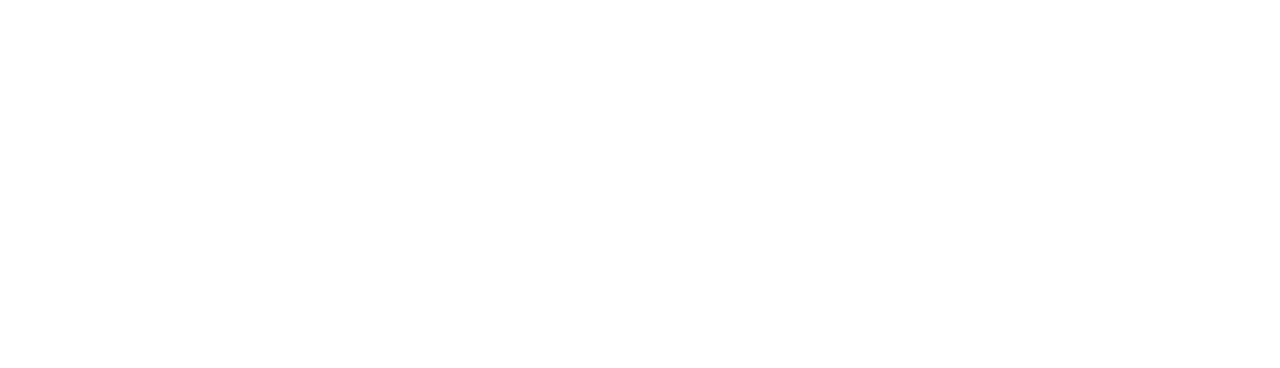
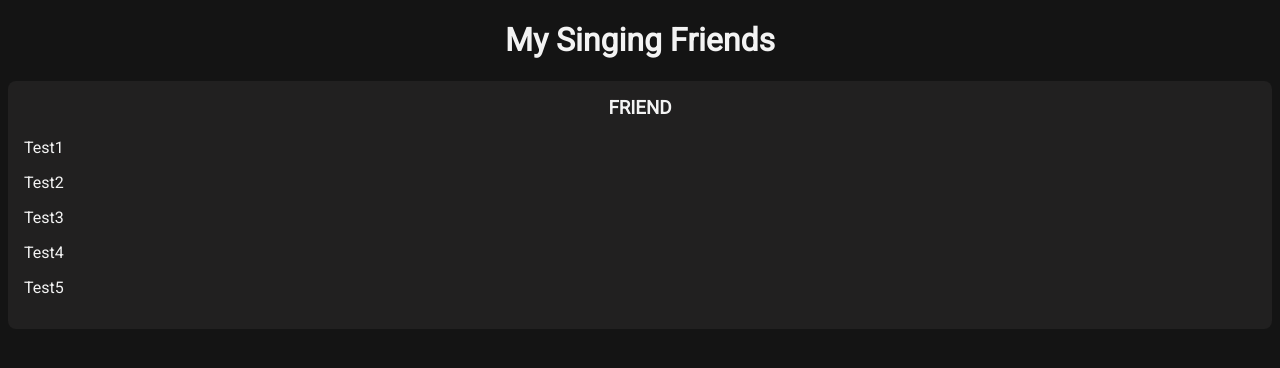
Before and after one commit to a-pyro/covalence-99-lines-of-code-p1, a plain HTML site: page index.html in a window 1280 px wide. Drawn offline with Linux system fonts and the light colour scheme.

Commit message:
ex completed

```diff
--- a/app.js
+++ b/app.js
@@ -0,0 +1,20 @@
+const friends = ['Nello', 'Maio', 'Pit', 'Pelle', 'Paolo'];
+
+for (let i = 0; i < friends.length; i++) {
+  let chorus = '';
+  for (let j = 99; j >= 1; j--) {
+    if (j === 1) {
+      chorus += `${j} line of code in the file, ${j} line of code; ${friends[i]} strikes one out, clears it all out, no more lines of code in the file
+      `;
+    } else {
+      chorus += `${j} lines of code in the file, ${j} lines of code; ${
+        friends[i]
+      } strikes one out, clears it all out, ${j - 1} lines of code in the file
+      `;
+    }
+  }
+
+  console.log(friends[i] + ':\n', chorus);
+  //   console.log(`${friends[i]}:
+  //       ${chorus}`);
+}
--- a/index.html
+++ b/index.html
@@ -4,8 +4,23 @@
     <meta charset="UTF-8" />
     <meta name="viewport" content="width=device-width, initial-scale=1.0" />
     <title>99linesofcode</title>
+    <link
+      href="https://fonts.googleapis.com/css2?family=Roboto&display=swap"
+      rel="stylesheet"
+    />
+
+    <link rel="stylesheet" href="style.css" />
   </head>
   <body>
+    <h1>My Singing Friends</h1>
+    <div class="friend">
+      <h3>Friend</h3>
+      <p>Test1</p>
+      <p>Test2</p>
+      <p>Test3</p>
+      <p>Test4</p>
+      <p>Test5</p>
+    </div>
     <script src="/app.js"></script>
   </body>
 </html>
--- /dev/null
+++ b/style.css
@@ -0,0 +1,25 @@
+body {
+  background-color: rgba(20, 20, 20, 1);
+  color: #f3f3f3;
+  font-family: 'Roboto', sans-serif;
+}
+
+* {
+  box-sizing: border-box;
+}
+
+.friend {
+  background-color: rgba(224, 207, 207, 0.062);
+  border-radius: 8px;
+  padding: 1rem;
+}
+
+h1 {
+  text-align: center;
+}
+
+.friend > h3 {
+  text-transform: uppercase;
+  text-align: center;
+  margin-top: 0;
+}
```
